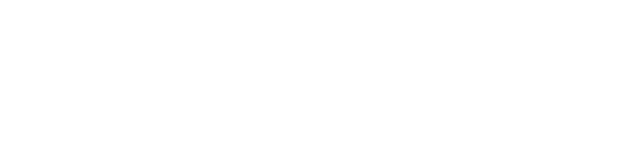
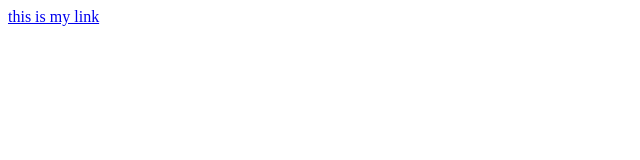
Before and after one commit to haoyuantu/twine, a plain HTML site: page index.html in a window 1280 px wide. Shown: the whole page, without its empty margins (0-640 px from the left). Drawn offline with Linux system fonts and the light colour scheme.

Commit message:
Update index.html

```diff
--- a/index.html
+++ b/index.html
@@ -1 +1 @@
-<a href="https://haoyuantu.github.io/twine/game/dog.html">
+<a href="https://haoyuantu.github.io/twine/game/dog.html">this is my link</a>
```
